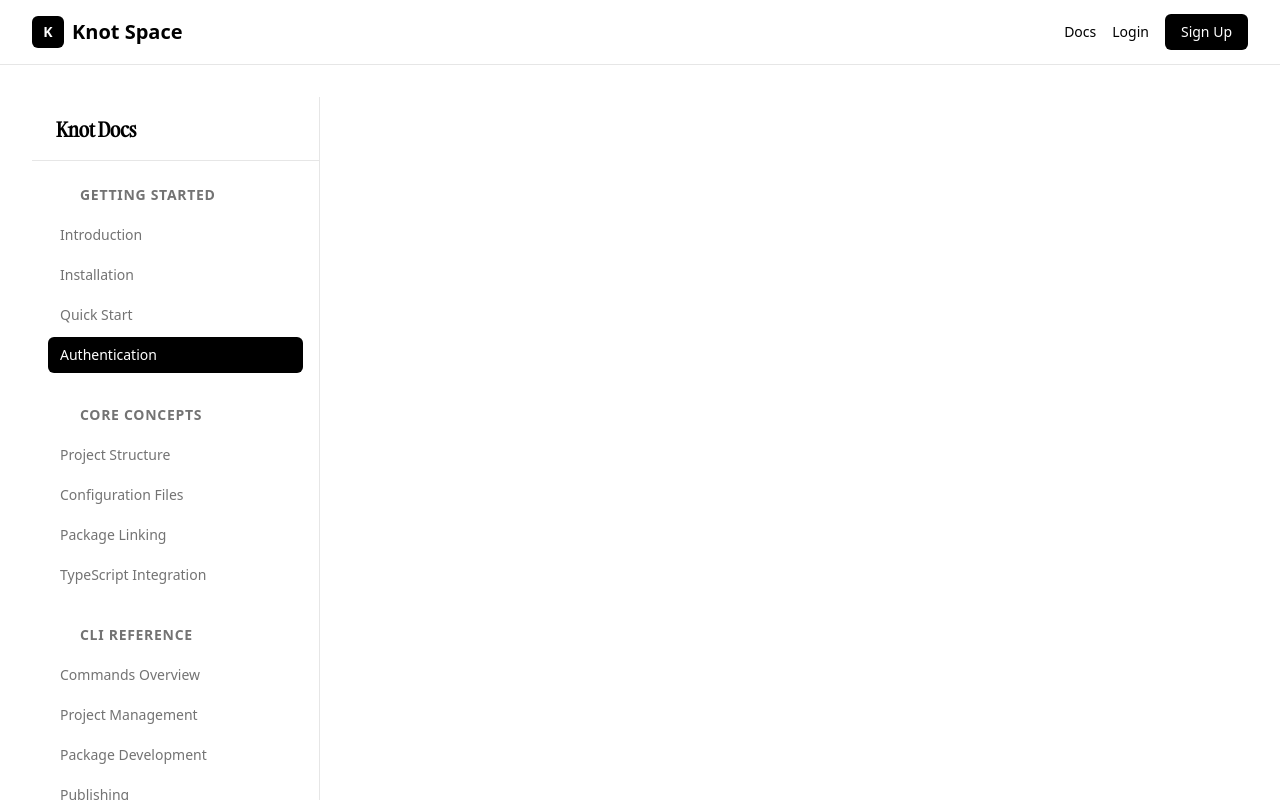
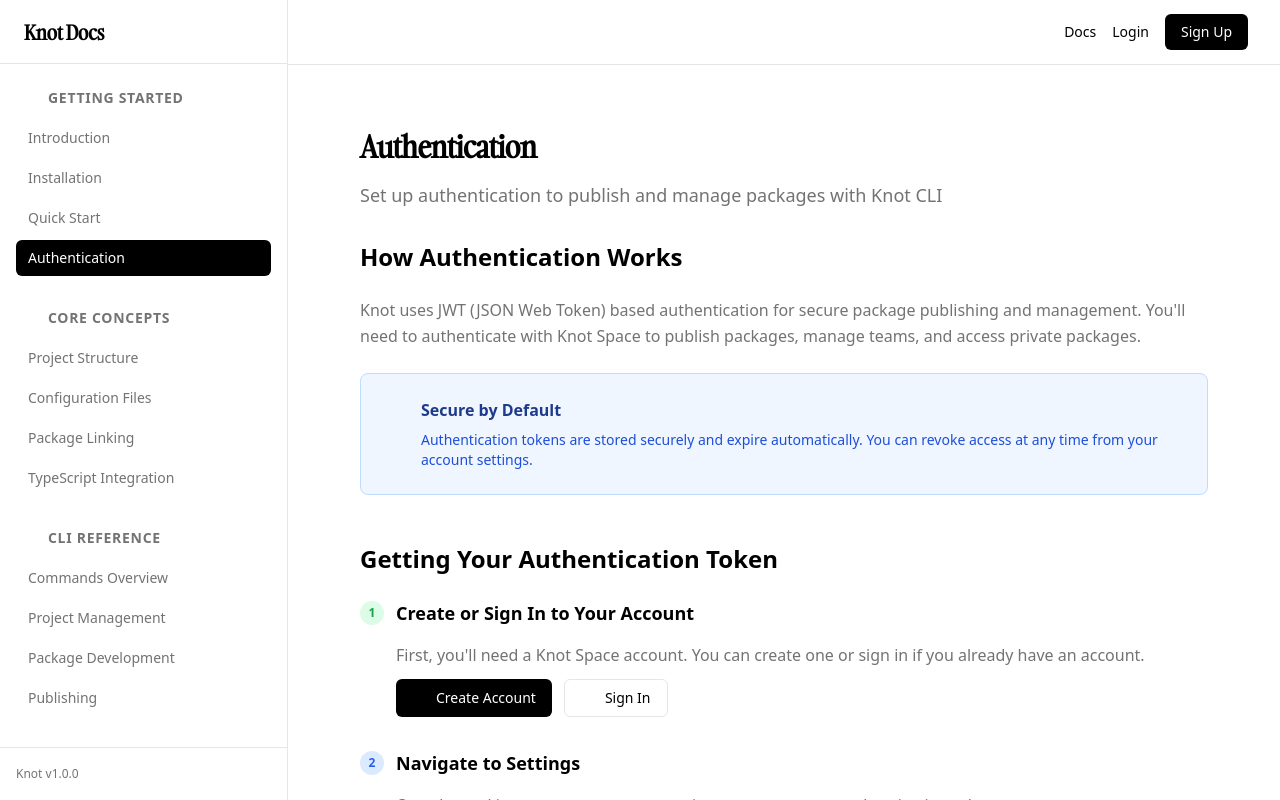
Before and after one commit to saravenpi/knot, a SvelteKit app in the folder apps/knot-space-ui/: page /docs/authentication in a window 1280 px wide. Shown: the top 800 px of the page. Built offline with nearby package versions, Linux system fonts and the light colour scheme; no server answers; some icons are missing; a web font is replaced by a local one.

Commit message:
🐛 Fixed docs layout

```diff
--- a/apps/knot-space-ui/src/routes/docs/+layout.svelte
+++ b/apps/knot-space-ui/src/routes/docs/+layout.svelte
@@ -93,7 +93,7 @@
 	{/if}
 
 	<!-- Sidebar -->
-	<div class="fixed inset-y-0 left-0 z-50 w-72 bg-background border-r border-border transform {sidebarOpen ? 'translate-x-0' : '-translate-x-full'} transition-transform lg:translate-x-0 lg:static lg:inset-0">
+	<div class="fixed inset-y-0 left-0 z-50 w-72 bg-background border-r border-border transform {sidebarOpen ? 'translate-x-0' : '-translate-x-full'} transition-transform lg:translate-x-0">
 		<div class="flex h-full flex-col">
 			<!-- Header -->
 			<div class="flex h-16 items-center justify-between px-6 border-b border-border">
```
